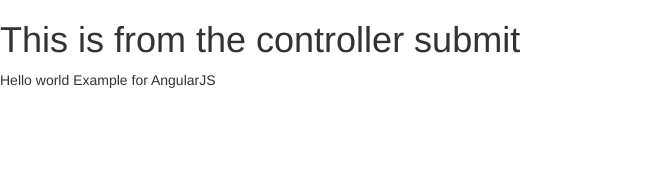
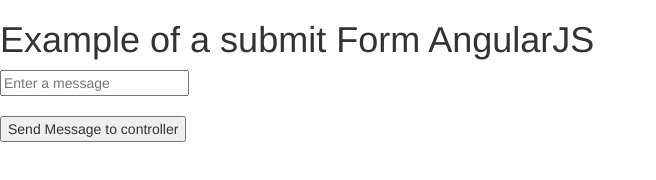
Before and after one commit to khi195/angularJSExamples, a plain HTML site: page submitForm/submitForm.html in a window 1280 px wide. Shown: the whole page, without its empty margins (0-656 px from the left). Drawn offline with nearby package versions, Linux system fonts and the light colour scheme.

Commit message:
ng-model implemented into the form

```diff
--- a/submitForm/app.js
+++ b/submitForm/app.js
@@ -3,6 +3,13 @@
 
 app.controller('submit', function(){
 
+this.submit = function(){
+
 this.message = "This is from the controller submit";
 
+}
+
+
+
+
 });
--- a/submitForm/submitForm.html
+++ b/submitForm/submitForm.html
@@ -12,8 +12,18 @@
    </head>
 <Body ng-app = "submitForm">
   <div ng-controller = "submit as submitCtrl">
-   <h1>{{submitCtrl.message}}</h1>
-   <P>Hello world Example for AngularJS</P>
+   <h1>Example of a submit Form AngularJS</h1>
+
+
+  <form novalidate ng-submit = "submit()">
+      <input type="text" ng-model = "submitMessage" placeholder="Enter a message">
+      <br><br>
+      <input type="submit" value = "Send Message to controller" />
+
+
+  </form>
+
+  {{submitMessage}}
   </div>
 
 </body>
```
